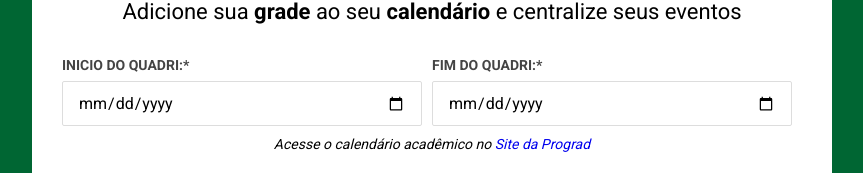
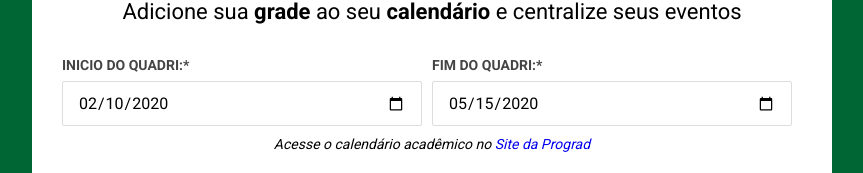
Before and after one commit to marcelojrfarias/Calengrade, a React (Create React App) app in the folder frontend/: page / in a window 1280 px wide. Shown: the part 151-324 px from the top of the page, without its empty margins (208-1071 px from the left). Built offline with nearby package versions, Linux system fonts and the light colour scheme; what react-alert-template-basic would draw is missing.

Commit message:
Fix the directory bug

```diff
--- a/frontend/package.json
+++ b/frontend/package.json
@@ -17,7 +17,7 @@
   },
   "scripts": {
     "start": "react-scripts start",
-    "build": "echo \"*******BUILD RUNNED!*******\" && react-scripts build",
+    "build": "react-scripts build",
     "test": "react-scripts test",
     "eject": "react-scripts eject"
   },
--- a/frontend/src/App.js
+++ b/frontend/src/App.js
@@ -10,8 +10,8 @@ function App() {
 
   const alert = useAlert()
 
-  const [startDate, setStartDate] = useState('')
-  const [endDate, setEndDate] = useState('')
+  const [startDate, setStartDate] = useState('2020-02-10')
+  const [endDate, setEndDate] = useState('2020-05-15')
   const [summary, setSummary] = useState('')
 
   async function handleSummary(form) {
@@ -43,6 +43,8 @@ function App() {
 
   async function handleSubmit(event) {
     event.preventDefault()
+
+    console.log(startDate, endDate)
 
     if (startDate === '') {
       alert.show('Opa! Informe quando começa o quadri!')
```
Also changed, not shown: 1 other file (tests, documents, lock files or other folders).
